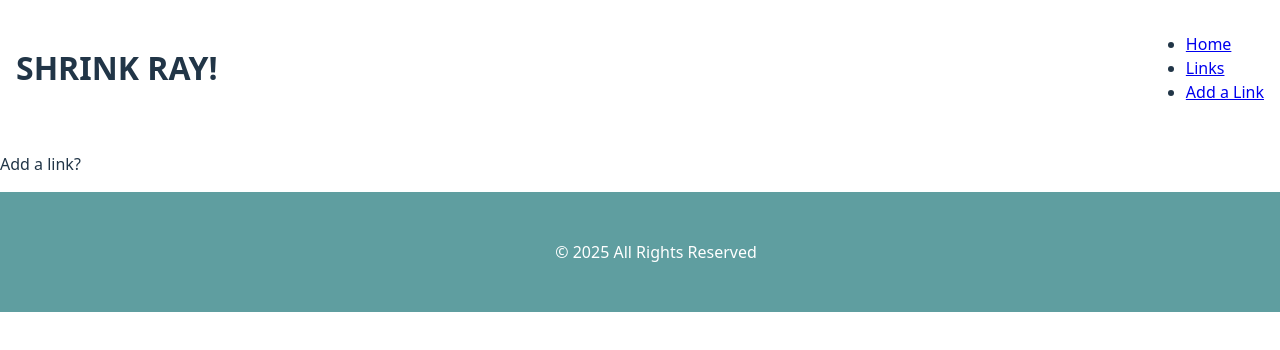
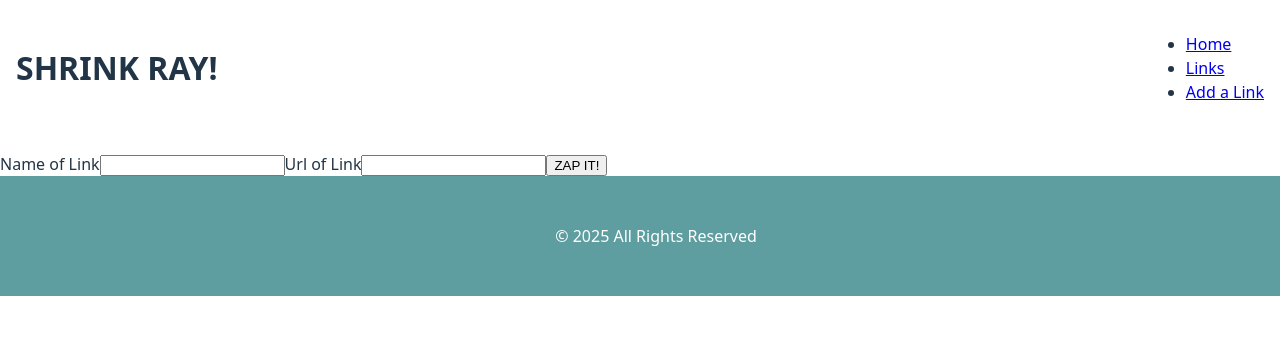
Before and after one commit to buildcarolina/shrinkray_ui, a React (Vite) app: page /addLink in a window 1280 px wide. Shown: the top 350 px of the page. Built offline with nearby package versions, Linux system fonts and the light colour scheme.

Commit message:
Class walkthrough

```diff
--- a/package.json
+++ b/package.json
@@ -10,6 +10,7 @@
     "preview": "vite preview"
   },
   "dependencies": {
+    "nanoid": "^5.1.5",
     "react": "^19.1.0",
     "react-dom": "^19.1.0",
     "react-router": "^7.6.2"
--- a/src/App.jsx
+++ b/src/App.jsx
@@ -2,8 +2,9 @@ import { Routes, Route } from "react-router";
 
 import MainLayout from "./layouts/MainLayout";
 import Home from './pages/Home'
-import Links from "./components/Link";
+import Links from "./pages/Links";
 import AddLink from "./pages/AddLink";
+import Broke from "./pages/404";
 
 function App() {
   return (
@@ -13,6 +14,7 @@ function App() {
         <Route path="/links" element={<Links />} />
         <Route path="/addLink" element={<AddLink/>} />
       </Route>
+      <Route path="/404" element={<Broke />} />
     </Routes>
   );
 }
--- a/src/components/Link.jsx
+++ b/src/components/LinkList.jsx
@@ -1,24 +1,21 @@
 import { useState, useEffect } from "react";
 import styles from "./Link.module.css";
 
-const Links = () => {
+const LinkList = () => {
   const [linkItems, setLinkItems] = useState([]);
 
   useEffect(() => {
     const getLinks = async () => {
       const url = "https://bzzt.fun/api/urls";
       const data = await fetch(url).then((response) => response.json());
-      setTimeout(() => {
-        setLinkItems(data);
-      }, 5000);
 
+      setLinkItems(data);
     };
     getLinks();
   }, [setLinkItems]);
 
   return (
     <>
-      <p>LINKS PAGE</p>
       {linkItems && linkItems.length > 0 ? (
         <ul className={styles.linkList}>
           {linkItems.map((link) => {
@@ -42,4 +39,4 @@ const Links = () => {
   );
 };
 
-export default Links;
+export default LinkList;
--- /dev/null
+++ b/src/pages/404.jsx
@@ -0,0 +1,5 @@
+const Broke = () => {
+  return <p>YOU BROKE IT!!!</p>;
+};
+
+export default Broke;
--- a/src/pages/AddLink.jsx
+++ b/src/pages/AddLink.jsx
@@ -1,5 +1,72 @@
+import { useState } from "react";
+import { useNavigate } from "react-router";
+import { nanoid } from "nanoid";
+
 const AddLink = () => {
-  return <p>Add a link?</p>;
+  const [linkName, setLinkName] = useState("");
+  const [linkUrl, setLinkUrl] = useState("");
+  const navigate = useNavigate();
+
+  const handleSubmit = async (event) => {
+    event.preventDefault();
+
+    const shortUrl = nanoid(6);
+    const apiUrl = "https://bzzt.fun/api/urls";
+
+    const body = {
+      long_url: linkUrl,
+      short_url: shortUrl,
+      title: linkName,
+      user_id: 1,
+    };
+
+    try {
+      const response = await fetch(apiUrl, {
+        method: "POST",
+        body: JSON.stringify(body),
+        headers: {
+          "Content-Type": "application/json",
+        },
+      });
+      const data = await response.json();
+      console.log("DATA: ", data);
+      navigate("/links");
+    } catch (error) {
+      console.error(error);
+      navigate("/404")
+    }
+  };
+
+  return (
+    <form method="POST" onSubmit={(e) => handleSubmit(e)}>
+      <label>
+        Name of Link
+        <input
+          type="text"
+          name="linkName"
+          value={linkName}
+          onChange={(e) => setLinkName(e.target.value)}
+        />
+      </label>
+      <label>
+        Url of Link
+        <input
+          type="text"
+          name="linkUrl"
+          value={linkUrl}
+          onChange={(e) => setLinkUrl(e.target.value)}
+        />
+      </label>
+      <button type="submit">ZAP IT!</button>
+    </form>
+  );
 };
 
 export default AddLink;
+
+// {
+//   "long_url": "google.com",
+//   "short_url": "goo2",
+//   "title": "Google",
+//   "user_id": 1
+// }
--- /dev/null
+++ b/src/pages/Links.jsx
@@ -0,0 +1,12 @@
+import LinkList from "../components/LinkList";
+
+const Links = () => {
+  return (
+    <>
+      <h2>List'O Links</h2>
+      <LinkList />
+    </>
+  );
+}
+
+export default Links;
```
Also changed, not shown: 1 other file (tests, documents, lock files or other folders).
